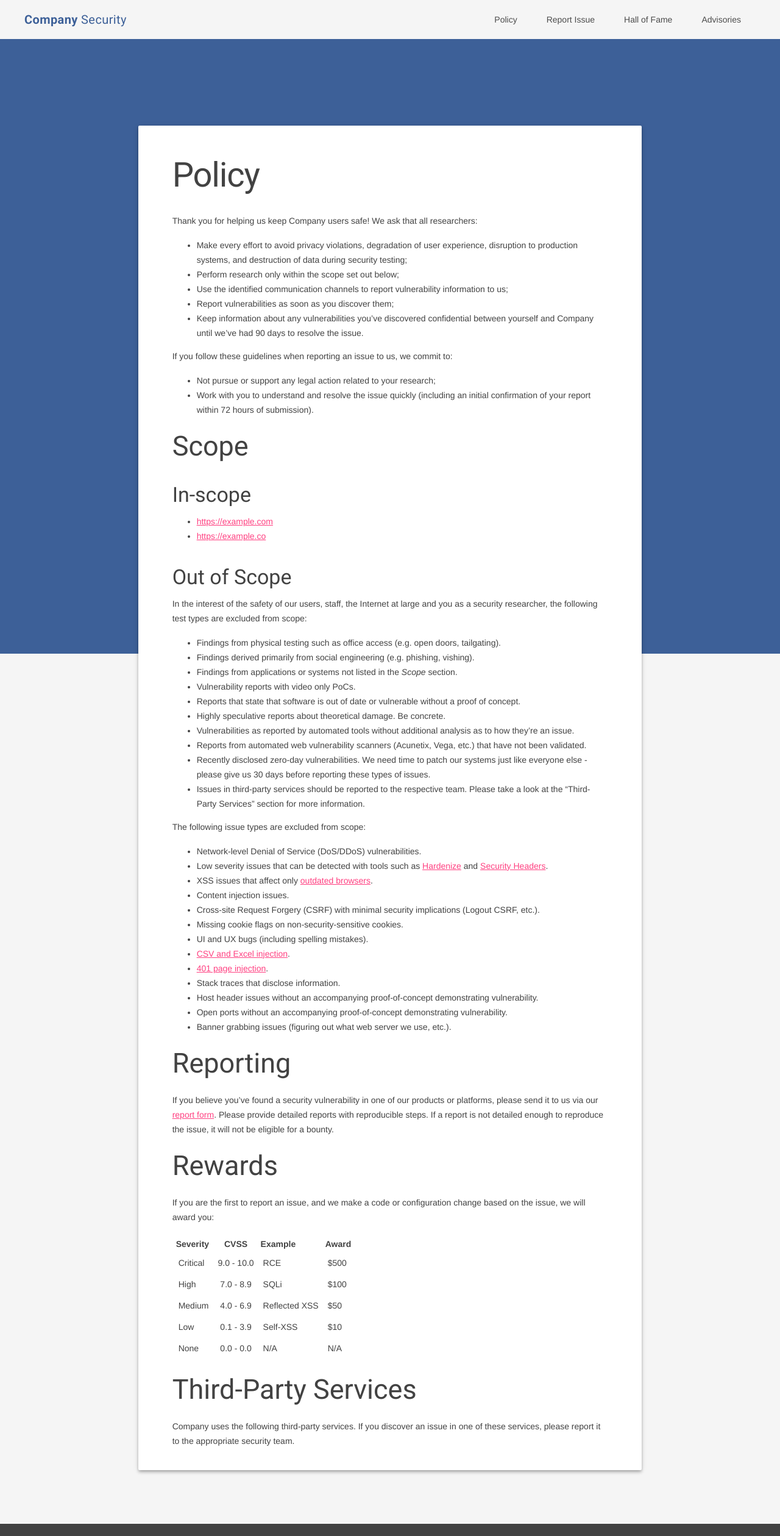
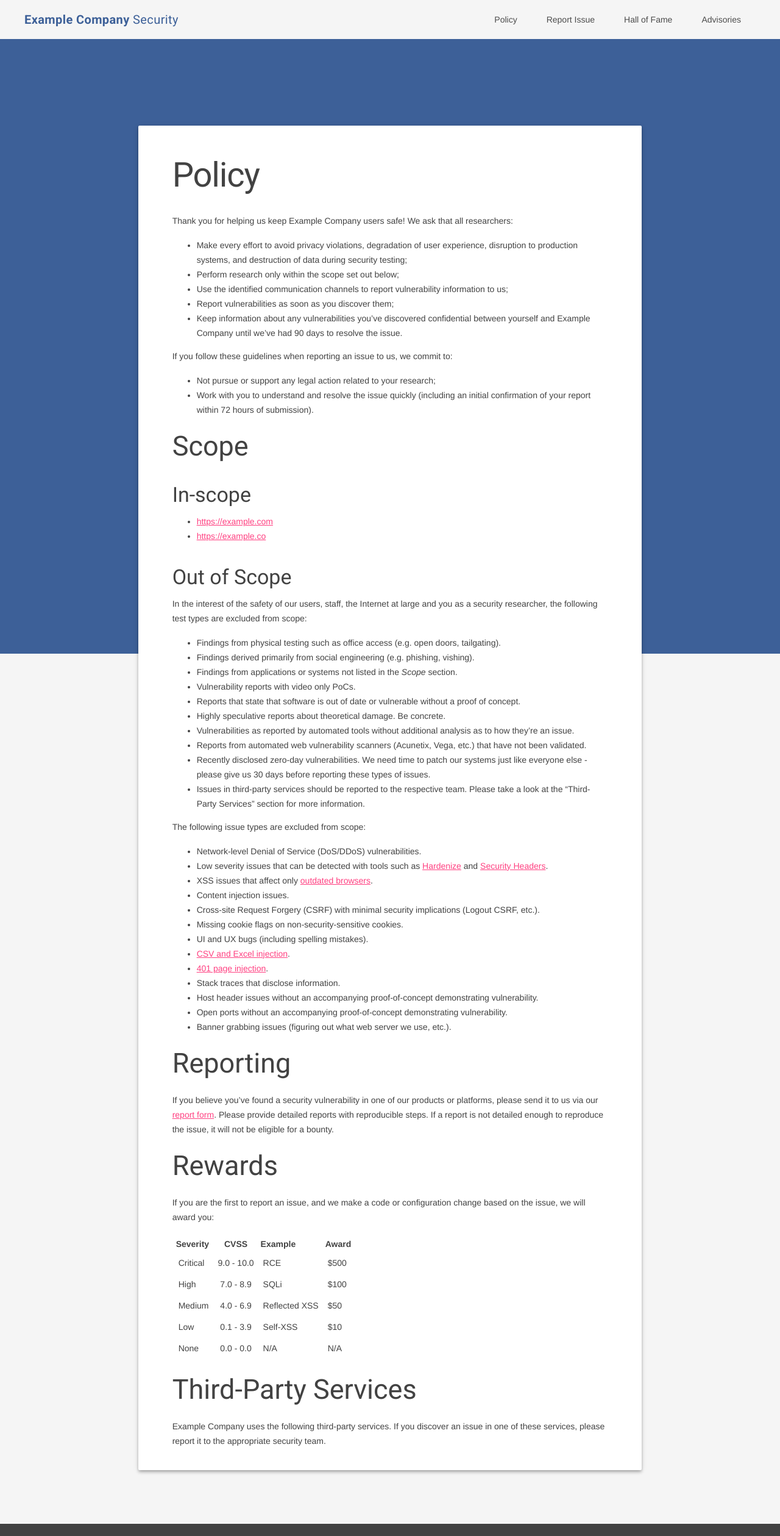
Before and after one commit to EdOverflow/security-template, a Jekyll site: the page built from index.md, in a window 1280 px wide. Shown: the whole page at 61% size. Built offline with Jekyll 4.4.1, drawn with Linux system fonts in a browser that asks for light colours; our own code applies the rules of GitHub Pages for plain Markdown files.

Commit message:
Update _config.yml

```diff
--- a/_config.yml
+++ b/_config.yml
@@ -1,4 +1,4 @@
-company_name: Company
+company_name: Example Company
 email: security@example.com
 description: >-
   This is a default description for SecurityTemplate.
```
